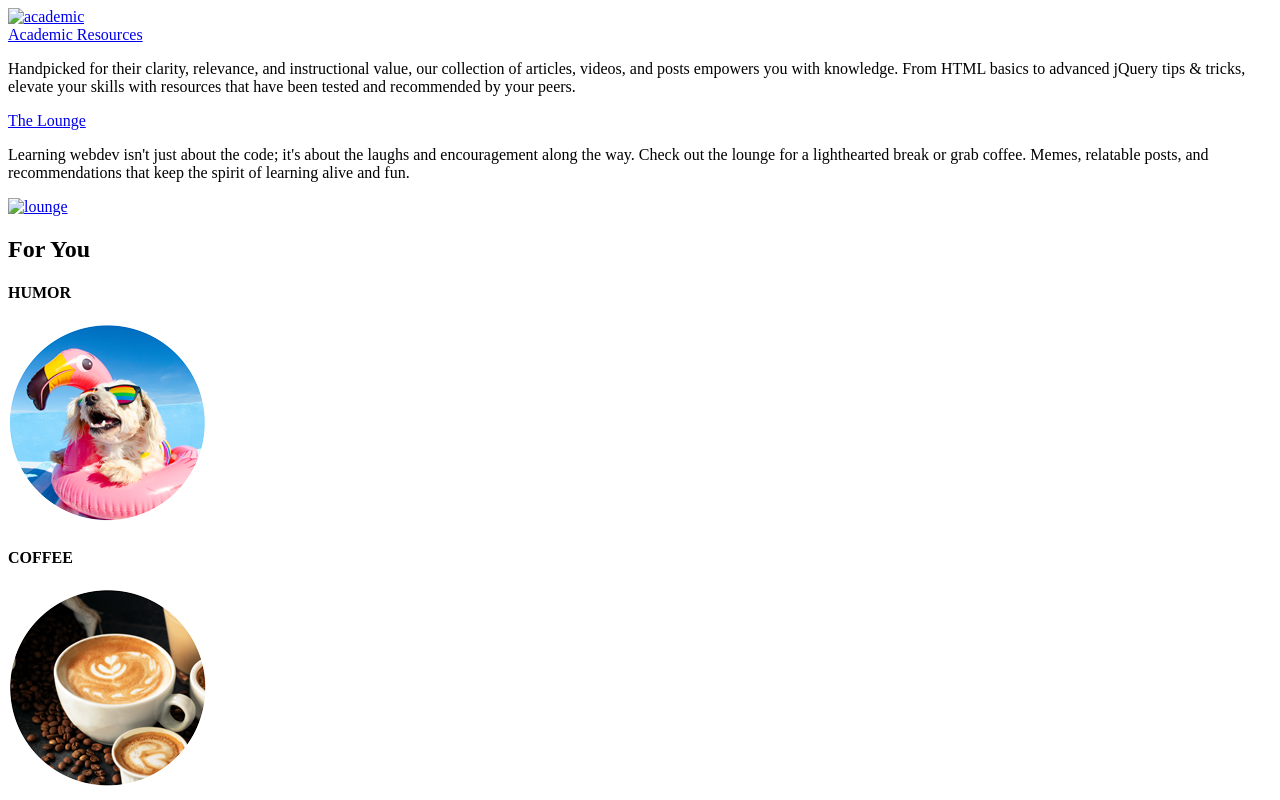
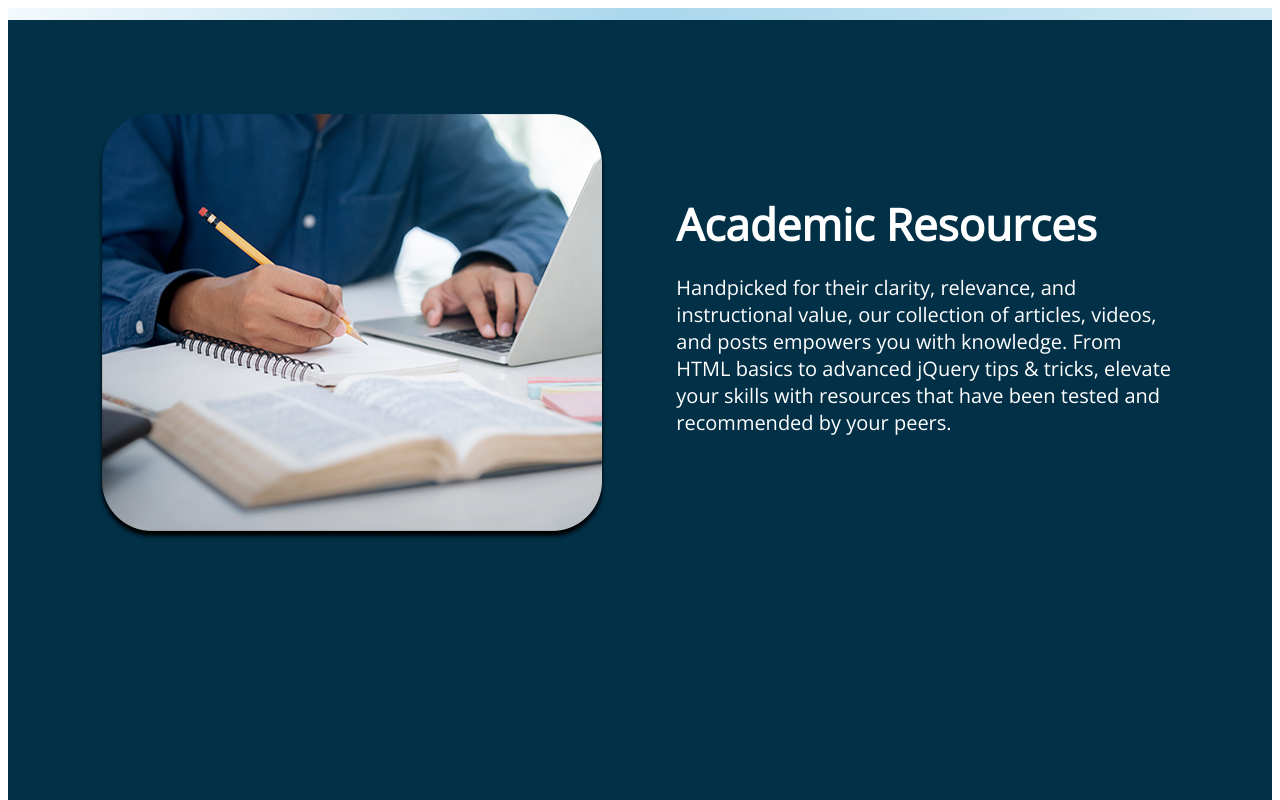
Before and after one commit to azanidavidpinkney/idsn-530-team-carrie-website, a plain HTML site: page index.html in a window 1280 px wide. Shown: the top 800 px of the page. Drawn offline with nearby package versions, Linux system fonts and the light colour scheme.

Commit message:
carrie & maram combined
updated css & html

```diff
--- a/css/styles.css
+++ b/css/styles.css
@@ -1,9 +1,9 @@
-
-.body{
+.body {
     margin: 0;
     padding: 0;
 }
-.academic{
+
+.academic {
     background-color: #023047;
     max-width: 100vw;
     height: 100vh;
@@ -11,43 +11,50 @@
     padding: 0;
     color: white;
 }
-a{
-    text-decoration: none;
-    font-weight: bold;
-    color: white;
-    font-size: 44px;
-}
-a:hover{
+
+#academic-link a:hover {
     color: #219EBC;
 }
-.container {
+
+.academic_grid {
     display: grid;
     grid-auto-columns: 1fr;
     grid-template-columns: 1fr 1fr;
     grid-template-rows: 1fr;
     align-items: center;
     gap: 0px 10px;
-    grid-template-areas: "image text";
-  }
-.image{
-    grid-area: image;
+    grid-template-areas: "photo words";
+}
+
+#academic-link a {
+    text-decoration: none;
+    font-weight: bold;
+    color: white;
+    font-size: 44px;
+}
+
+.photo {
+    grid-area: photo;
     filter: drop-shadow(0px 5px 2px #000000);
     padding: 15%;
 }
-.text{
-    grid-area: text;
+
+.words {
+    grid-area: words;
     font-size: 24px;
     font-family: 'Open Sans', sans-serif;
     padding: 5%;
     padding-right: 15%;
 }
-.gradient1{
+
+.gradient {
     background: rgb(142,202,230);
     background: linear-gradient(90deg, rgba(142,202,230,0.10136554621848737) 0%, rgba(142,202,230,0.7512254901960784) 50%, rgba(142,202,230,0.3982843137254902) 100%);
     max-width: 100vw;
-    height: 2vh;
+    height: 1.5vh;
 }
-.lounge{
+
+.lounge {
     background-color: #8ECAE6;
     max-width: 100vw;
     height: 100vh;
@@ -55,35 +62,43 @@ a:hover{
     padding: 0;
     color: #023047;
 }
-.container2{
+
+.lounge_grid {
     display: grid;
     grid-auto-columns: 1fr;
     grid-template-columns: 1fr 1fr;
     grid-template-rows: 1fr;
     align-items: center;
     gap: 0px 10px;
-    grid-template-areas: "text image";
+    grid-template-areas: "words photo";
     padding: 5%;
   }
 
-  .gradient2{
-    background: rgb(2,48,71);
-    background: linear-gradient(90deg, rgba(2,48,71,0.1) 0%, rgba(2,48,71,0.75) 50%, rgba(2,48,71,0.4) 100%);
-    max-width: 100vw;
-    height: 2vh;
-  }
+#lounge-link a {
+    text-decoration: none;
+    font-weight: bold;
+    color: #023047;
+    font-size: 44px;
+}
+
+#lounge-link a:hover {
+    color: #219EBC;
+}
 
 p {
-    font-size: 16px;
+    font-size: 20px;
     font-family: 'Open Sans', sans-serif;
 }
+
 h2 {
     font-size: 22px;
 	font-weight: bolder;
     color: #023047;
 	font-family: 'Open Sans', sans-serif;
-	align-content: center
+	align-content: center;
+    padding-top: 2vh;
 }
+
 h4 {
     font-size: 16px;
     font-weight: bolder;
@@ -151,7 +166,7 @@ ul.social-icons img {
 ul.social-icons li {
     display: inline-block;
     margin: 0 10px;
-
+}
 .logo-container {
     margin-top: 5px; /* Add space above the logo */
     margin-bottom: 30px; /* Add space below the logo */
--- a/index.html
+++ b/index.html
@@ -3,45 +3,42 @@
 <head>
     <meta charset="utf -8"/>
     <meta name="viewport" content="width=device-width, initial-scale=1.0"/>
-    <link rel="stylesheet" type="text/css" href="css/css.css">
-    <link rel="stylesheet" href="https://fonts.googleapis.com/css2?family=Open+Sans&display=swap">
-    <meta charset="UTF-8">
-    <title>techdummies</title>
+    <link rel="stylesheet" type="text/css" href="css/styles.css"/>
+    <link rel="stylesheet" href="https://fonts.googleapis.com/css2?family=Open+Sans&display=swap"/>
+    <link rel="icon" type="image/png" href="img/favicon.ico"/>
+    <title>TechDummies</title>
 </head>
 <body>
+    <div class="gradient"></div>
     <div class="academic">
-        <div class="gradient1"></div>
-        <div class="container">
-            <div class="image">
-                <a href="academic.html"><img src= "images/academic_round.png" alt="academic"></a>
+        <div class="academic_grid">
+            <div class="photo">
+                <a href="academic.html"><img src= "img/academic_round.png" alt="academic"></a>
             </div>
-            <div class="text">
-                <a href="academic.html">Academic Resources</a>
+            <div class="words">
+                <div id="academic-link"><a href="academic.html">Academic Resources</a></div>
                 <p>Handpicked for their clarity, relevance, and instructional value, our collection of articles, videos, and posts empowers you with knowledge. From HTML basics to advanced jQuery tips & tricks, elevate your skills with resources that have been tested and recommended by your peers.
                 </p>
             </div>
         </div>
     </div>
-    <div class="gradient1"></div>
+    <div class="gradient"></div>
     <div class="lounge">
-        <div class="container2">
-            <div class="text">
-                <a href="lounge.html">The Lounge</a>
+        <div class="lounge_grid">
+            <div class="words">
+                <div id="lounge-link"><a href="lounge.html">The Lounge</a></div>
                 <p>Learning webdev isn't just about the code; it's about the laughs and encouragement along the way. Check out the lounge for a lighthearted break or grab coffee. Memes, relatable posts, and recommendations that keep the spirit of learning alive and fun.
                 </p>
             </div>
-            <div class="image">
-                <a href="lounge.html"><img src= "images/lounge.png" alt="lounge"></a>
+            <div class="photo">
+                <a href="lounge.html"><img src= "img/lounge.png" alt="lounge"></a>
             </div>
         </div>
     </div>
-    <div class="gradient2"></div>
-  	<!-- add top portion of page here -->
-
+    <div class="gradient"></div>
     <div class="container">
         <h2>For You</h2>
         </div>
-
         <div class="container">
         <div class="column">
             <h4 class="heading">HUMOR</h4>
@@ -56,9 +53,6 @@
             <img src="img/StressMgmt.png" alt="Image Description">
         </div>
       </div>
-
-  <!-- add newsletter section here -->
-
       <footer>
         <div class="icon-container">
             <ul class="social-icons">
@@ -69,14 +63,9 @@
                 <li><a href="#"><img src="img/X-Icon-LightBlue.png" alt="X"></a></li>
             </ul>
         </div>
-
         <div class="logo-container">
-      <a href="img/td-logo-White-Aqua.png">
-          <img src="img/td-logo-Rev.png" alt="TechDummies Logo" width="150" height="auto">
-      </a>
+            <a href="img/td-logo-White-Aqua.png"><img src="img/td-logo-Rev.png" alt="TechDummies Logo" width="150" height="auto"></a>
         </div>
-
-
         <p class="footer-paragraph">&copy; 2024 techdummies. All rights reserved.</p>
     </footer>
 </body>
```
Lines whose indentation alone changed are shown as unchanged.
